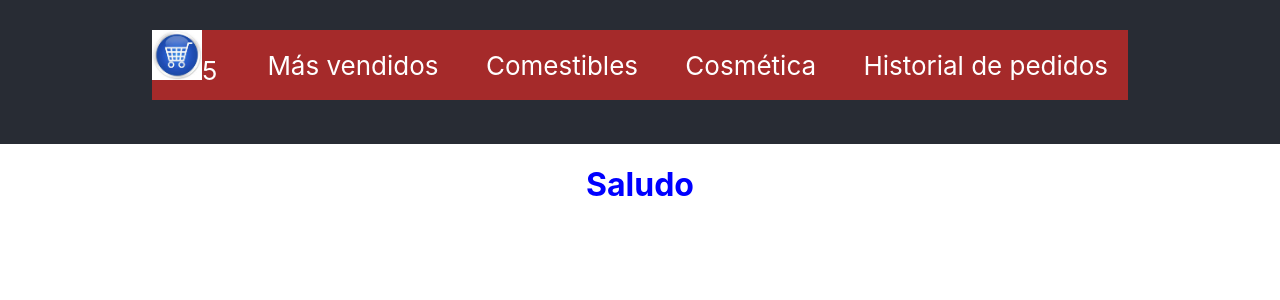
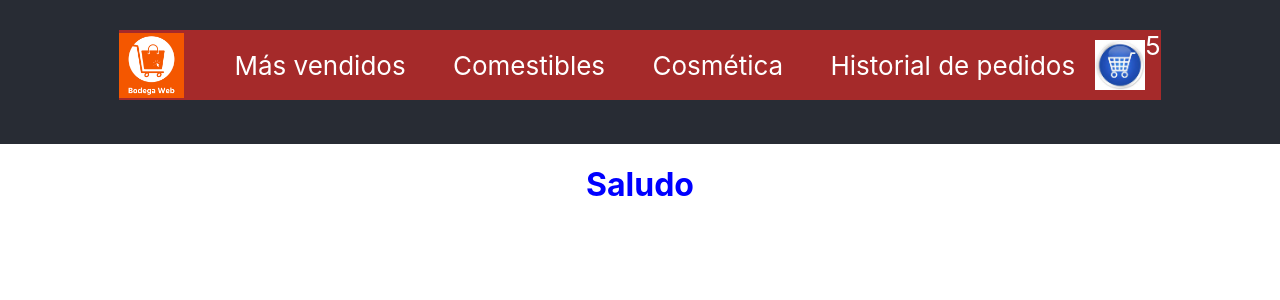
Before and after one commit to SantiagoRoman2/React, a React (Create React App) app: page / in a window 1280 px wide. Shown: the top 300 px of the page. Built offline with nearby package versions, Linux system fonts and the light colour scheme.

Commit message:
Añadí el logo

```diff
--- a/src/App.js
+++ b/src/App.js
@@ -5,6 +5,7 @@ import Button from './components/Formulario/Button/Button';
 import Formulario from './components/Formulario/Formulario';
 import CartWidget from './components/CartWidget/CartWidget';
 import Navbar from './components/Navbar/Navbar';
+import ItemListContainer from './components/ItemListContainer/ItemListContainer';
 
 
 function App() {
@@ -13,8 +14,9 @@ function App() {
       <header className="App-header">
 
         <div className='divNav'>
+          <ItemListContainer />
+          <Navbar />
           <CartWidget />
-          <Navbar />
         </div>
         {/* <Formulario /> */}
       </header>
--- a/src/components/CartWidget/CartWidget.js
+++ b/src/components/CartWidget/CartWidget.js
@@ -1,10 +1,10 @@
-import iconoecommerce from './iconoecommerce.png';
+import carrito from './carrito.png';
 import "./style.css";
 
 const CartWidget = () => {
   return (
-    <div className='divIcono'>
-        <img src={iconoecommerce} className="Icono"/>
+    <div className='divCarrito'>
+        <img src={carrito} className="Carrito"/>
         5
     </div>
   )
--- a/src/components/CartWidget/style.css
+++ b/src/components/CartWidget/style.css
@@ -1,6 +1,9 @@
-.Icono {
+.Carrito {
     height: 50px;
     width: 50px;
     align-self: center;
-    align-items: center;
 }
+
+.divCarrito {
+    display: flex;
+}
--- /dev/null
+++ b/src/components/ItemListContainer/ItemListContainer.js
@@ -0,0 +1,13 @@
+import logo from "./Logo.png";
+
+import "./style.css";
+
+const itemListContainer = () => {
+    return (
+      <div className='divLogo'>
+          <img src={logo} className="Logo"/>
+      </div>
+    )
+}
+
+export default itemListContainer
--- /dev/null
+++ b/src/components/ItemListContainer/style.css
@@ -0,0 +1,9 @@
+.Logo {
+    height: 65px;
+    width: 65px;
+    align-self: center;
+}
+
+.divLogo {
+    display: flex;
+}
--- a/src/components/Navbar/Navbar.js
+++ b/src/components/Navbar/Navbar.js
@@ -1,5 +1,5 @@
 
-/* importar el cart widget */
+
 import CartWidget from "../CartWidget/CartWidget";
 
 import "./style.css";
```
Also changed, not shown: src/components/CartWidget/carrito.png (renamed from src/components/CartWidget/iconoecommerce.png), src/components/ItemListContainer/Logo.png (added).
